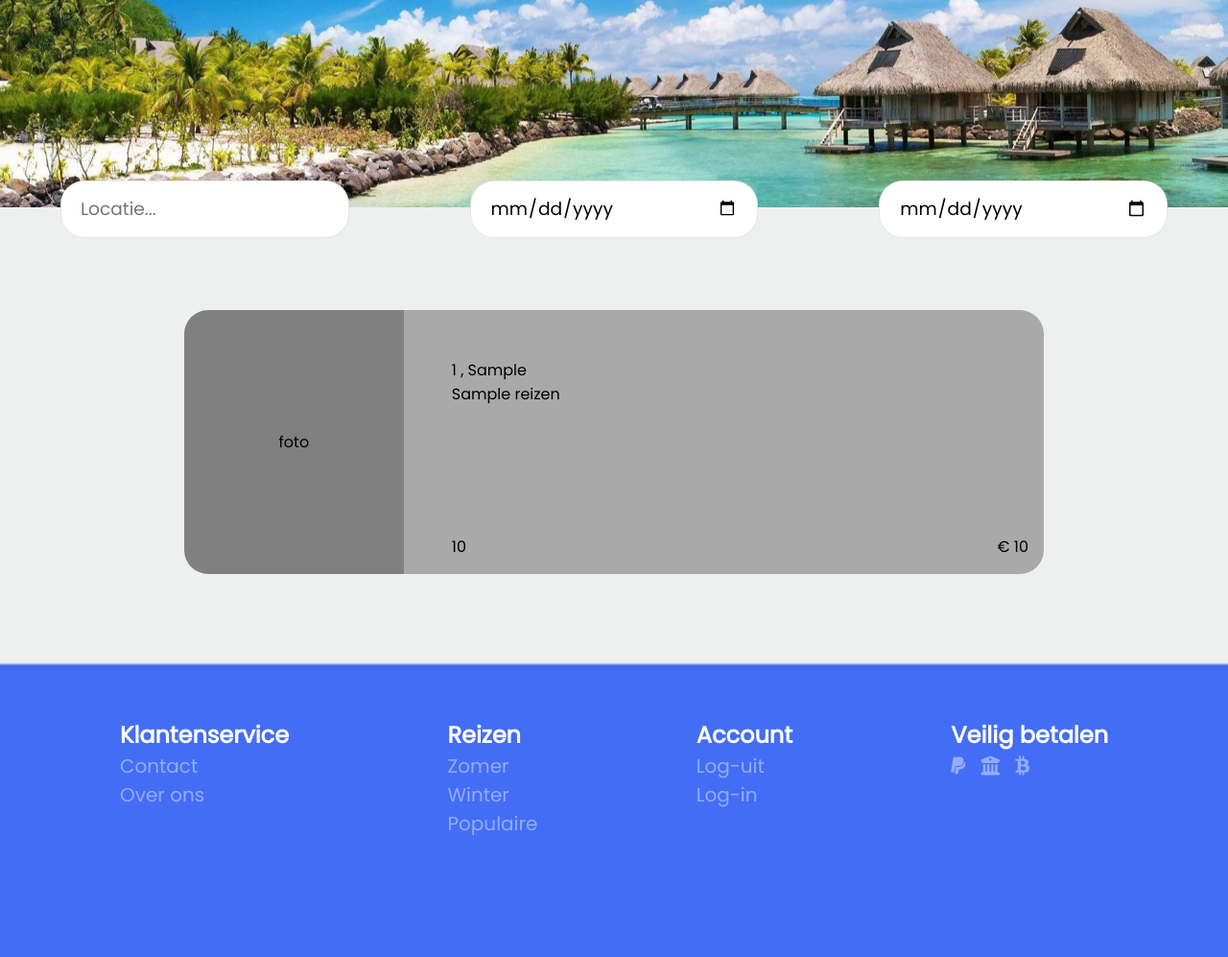
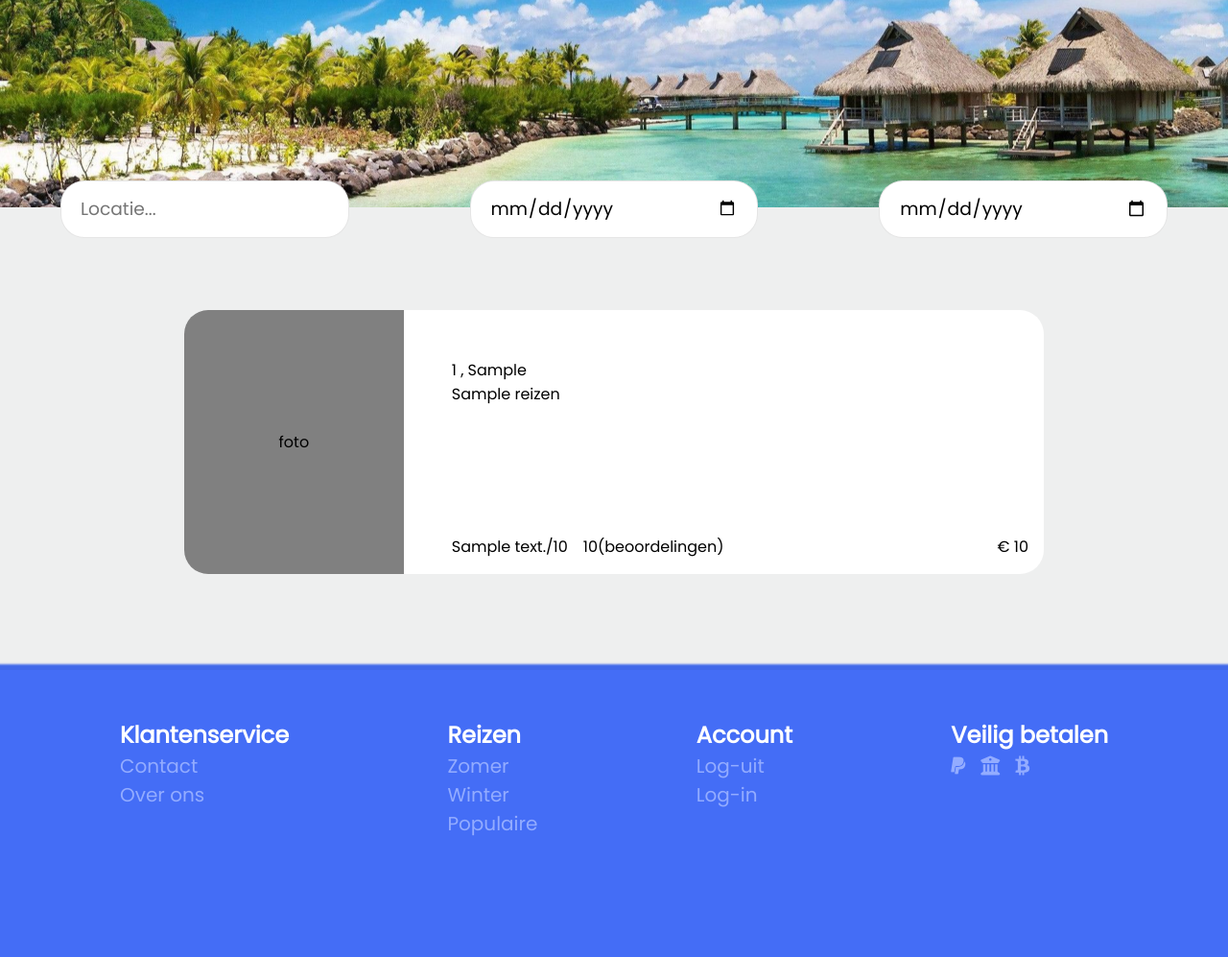
Before and after one commit to knlcker/ReisBureau, a PHP site: page /homepage-reiszoeken.php in a window 1280 px wide. Shown: the part 101-1098 px from the top of the page at 96% size. Run offline with PHP 8.4, Linux system fonts and the light colour scheme; tables that the repository leaves empty or names only in its code hold one stand-in row (values such as "Sample post"); some libraries are stand-ins or nearby versions.

Commit message:
chnanges to homepage

```diff
--- a/homepage-reiszoeken.php
+++ b/homepage-reiszoeken.php
@@ -65,13 +65,15 @@
                             <div class="location">' . $item['reis_location_country'] . " , " . $item['reis_location_city'].'</div>
                             <div class="accommodation">' . $item['reis_title'] .'</div>
                             <div class="divider"></div>
-                            <div class="reviews">' . $item['reis_reviews'] .'</div>
+                            <div class="reviews-container">
+                                <div class="reviews">' . $item['reis_gemiddelde_review'] .'/10</div>
+                                <div class="reviews">' . $item['reis_aantal_reviews'] .'(beoordelingen)</div>
+                            </div>
                         </div>
                         <div class="right-container-reis-homepage">
                             <div class="price">€ ' . $item['reis_price'] .'</div>
                         </div>
                     </div>
-
 
                 </div>
                         ';
--- a/styles/main.css
+++ b/styles/main.css
@@ -722,7 +722,7 @@ a{
 .middle-container-reis-homepage{
     width: 100%;
     height: 100%;
-    background-color: darkgrey;
+    background-color: white;
     padding: 50px 0 0 50px;
     border-radius: 0 25px 25px 0;
 
@@ -775,3 +775,8 @@ a{
 .reviews{
     padding-bottom: 1em;
 }
+.reviews-container{
+    display: flex;
+    flex-direction: row;
+    gap: 1em;
+}
```
